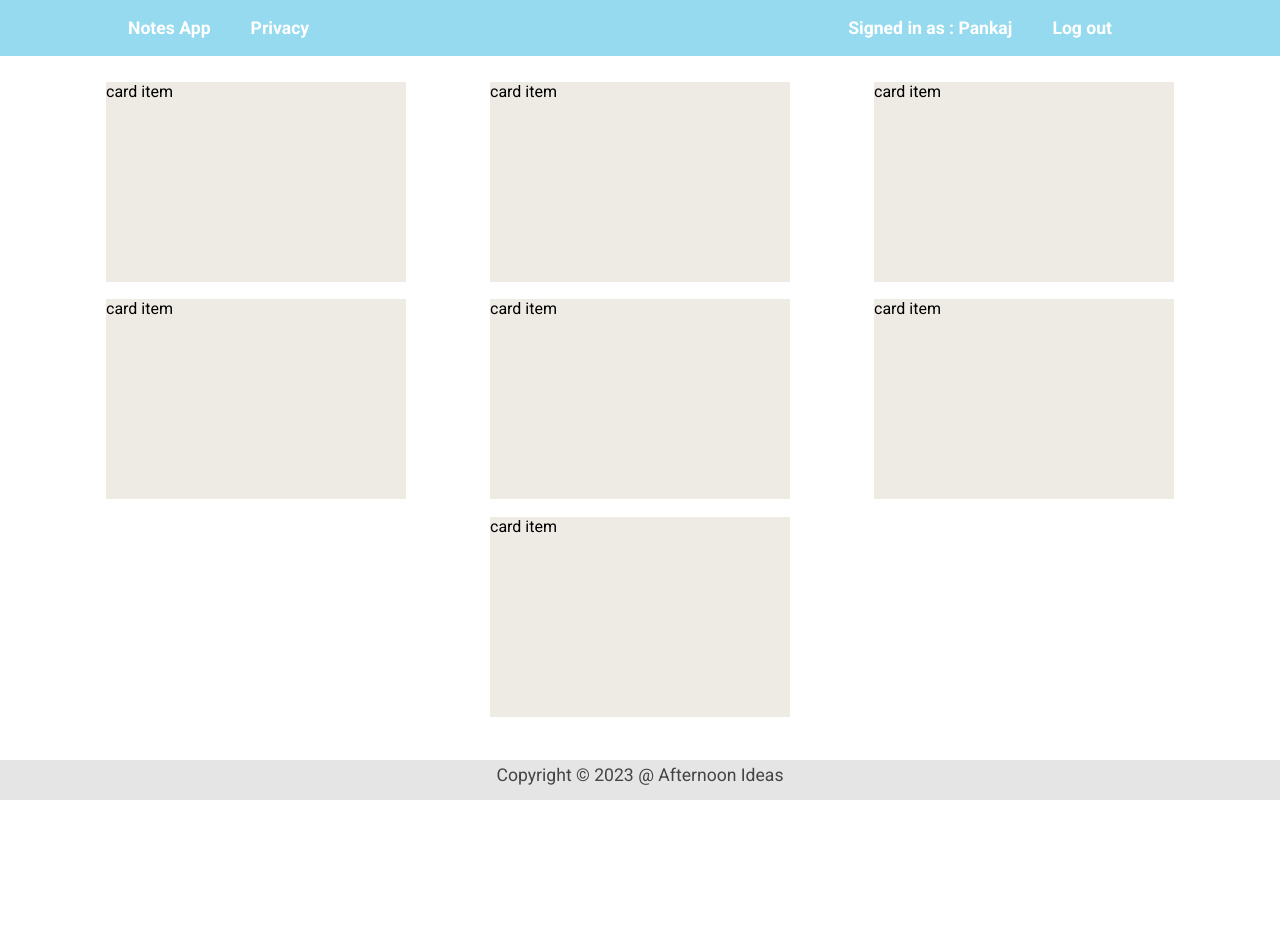
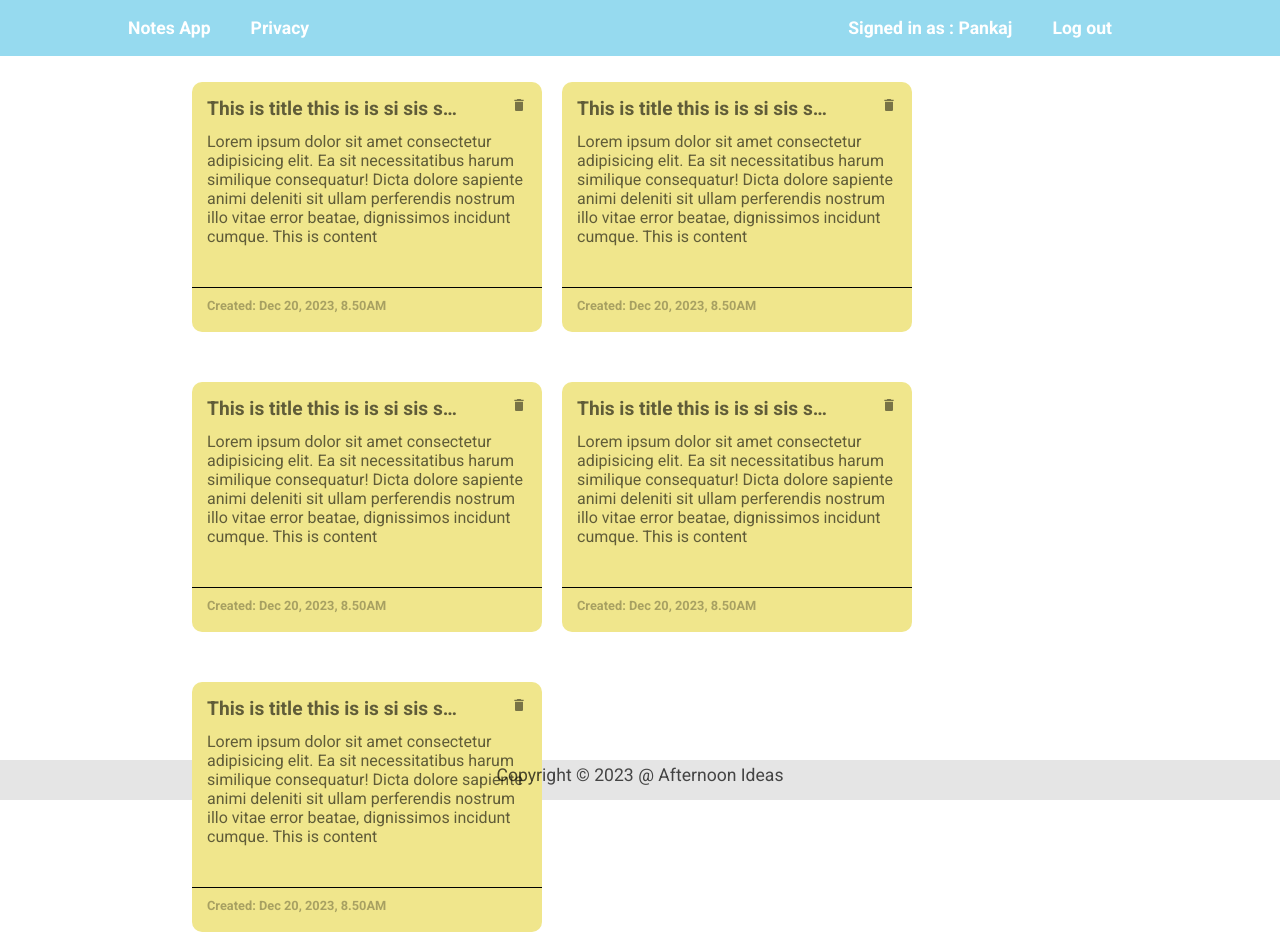
Before and after one commit to pankaj142/notes-webapp-frontend, a React (Create React App) app: page / in a window 1280 px wide. Before the commit the page ends 800 px from the top, so only its background shows below. Built offline with nearby package versions, Linux system fonts and the light colour scheme.

Commit message:
1. card style done, 2. notes pages style added

```diff
--- a/package.json
+++ b/package.json
@@ -12,6 +12,7 @@
     "@types/react-dom": "^18.2.18",
     "react": "^18.2.0",
     "react-dom": "^18.2.0",
+    "react-icons": "^4.12.0",
     "react-router-dom": "^6.21.1",
     "react-scripts": "5.0.1",
     "typescript": "^4.9.5",
--- a/src/Components/Card/index.tsx
+++ b/src/Components/Card/index.tsx
@@ -1,9 +1,21 @@
-import "./style.css"
+import { MdDelete } from "react-icons/md";
+import "./style.css";
+
 
 const Card = () => {
     return (
         <div className="card">
-            card item
+            <div className="card-container">
+                <p className="card-title">This is title this is is si sis ss xxxxxxxxxxx xxx</p>
+                <MdDelete className="card-delete-btn"/>
+                <p className="card-content">
+                    Lorem ipsum dolor sit amet consectetur adipisicing elit. Ea sit necessitatibus harum similique consequatur! Dicta dolore sapiente animi deleniti sit ullam perferendis nostrum illo vitae error beatae, dignissimos incidunt cumque.
+                    This is content
+                </p>
+            </div>
+            <div className="card-footer">
+                <p className="card-timestamp">Created: Dec 20, 2023, 8.50AM</p>
+            </div>
         </div>
     )
 }
--- a/src/Components/Card/style.css
+++ b/src/Components/Card/style.css
@@ -1,6 +1,50 @@
 
 .card{
-    background-color: rgb(238, 234, 228);
-    height: 200px;
-    width: 300px;
+    background-color: #F0E68C;
+    height: 250px;
+    width: 350px;
+    border-radius: 10px;
 }
+
+.card-container{
+    height: 82%;
+    padding: 15px;
+}
+
+.card-footer{
+    font-size: 0.8rem;
+    border-top: 1px solid black;
+    padding: 10px 15px;
+}
+
+.card-title {
+    font-size: 1.2rem;
+    font-weight: 600;
+    color: rgba(0,0,0,0.6);
+    margin-bottom: 8px;
+    display: inline-block;
+    overflow: hidden;
+    text-overflow: ellipsis;
+    white-space: nowrap;
+    width: 80%;
+}
+
+.card-delete-btn{
+    font-size: 1rem;
+    display: inline;
+    float: right;
+    cursor: pointer;
+    color: rgba(0,0,0,0.5);
+}
+
+.card-content {
+    font-size: 1rem;
+    color: rgba(0,0,0,0.6);
+    clear: right;
+    height: 80%;
+}
+
+.card-timestamp{
+    color: rgba(0,0,0,0.3);
+    font-weight: bold;
+}
--- a/src/Pages/NotesPage/index.tsx
+++ b/src/Pages/NotesPage/index.tsx
@@ -8,9 +8,6 @@ const NotesPage = () => {
             <Card/>
             <Card/>
             <Card/>
-            <Card/>
-            <Card/>
-
         </div>
     )
 }
--- a/src/Pages/NotesPage/style.css
+++ b/src/Pages/NotesPage/style.css
@@ -1,7 +1,9 @@
 .notes-page-container{
     height: 88vh;
-    padding: 2% 5%;
+    padding: 2% 15%;
     display: flex;
-    justify-content: space-around;
+    justify-content: flex-start;
     flex-wrap: wrap;
+    gap: 20px;
+    row-gap: 50px;
 }
```
Also changed, not shown: 1 other file (tests, documents, lock files or other folders).
